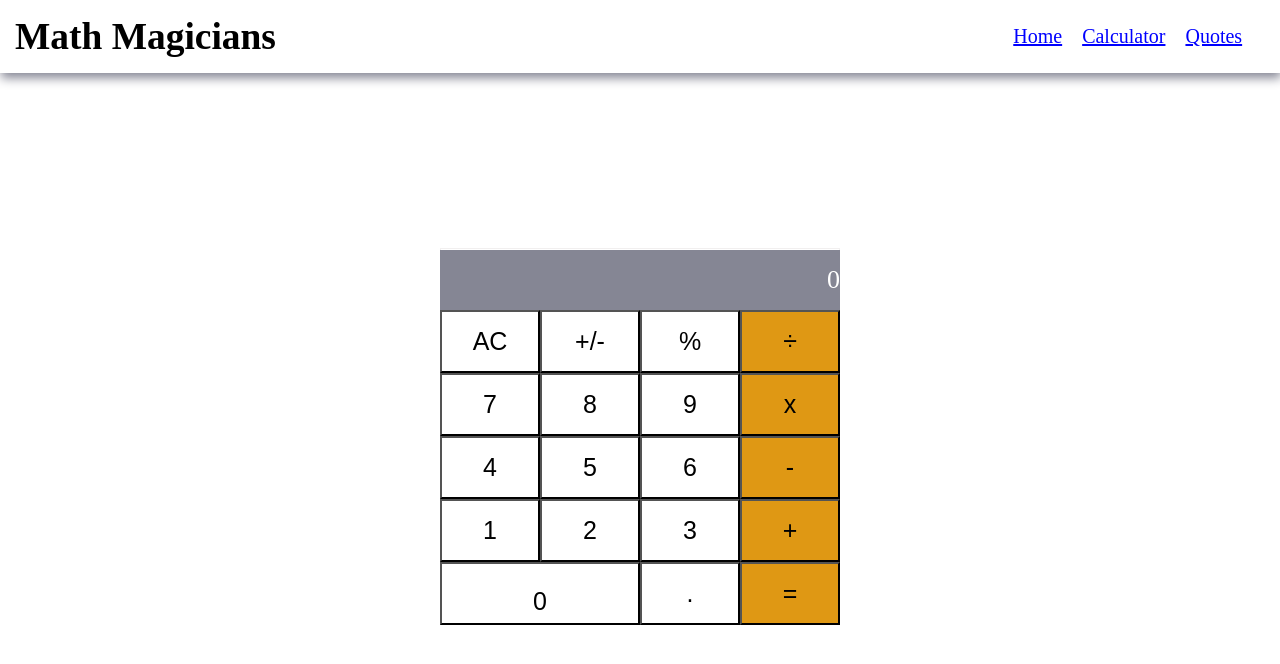
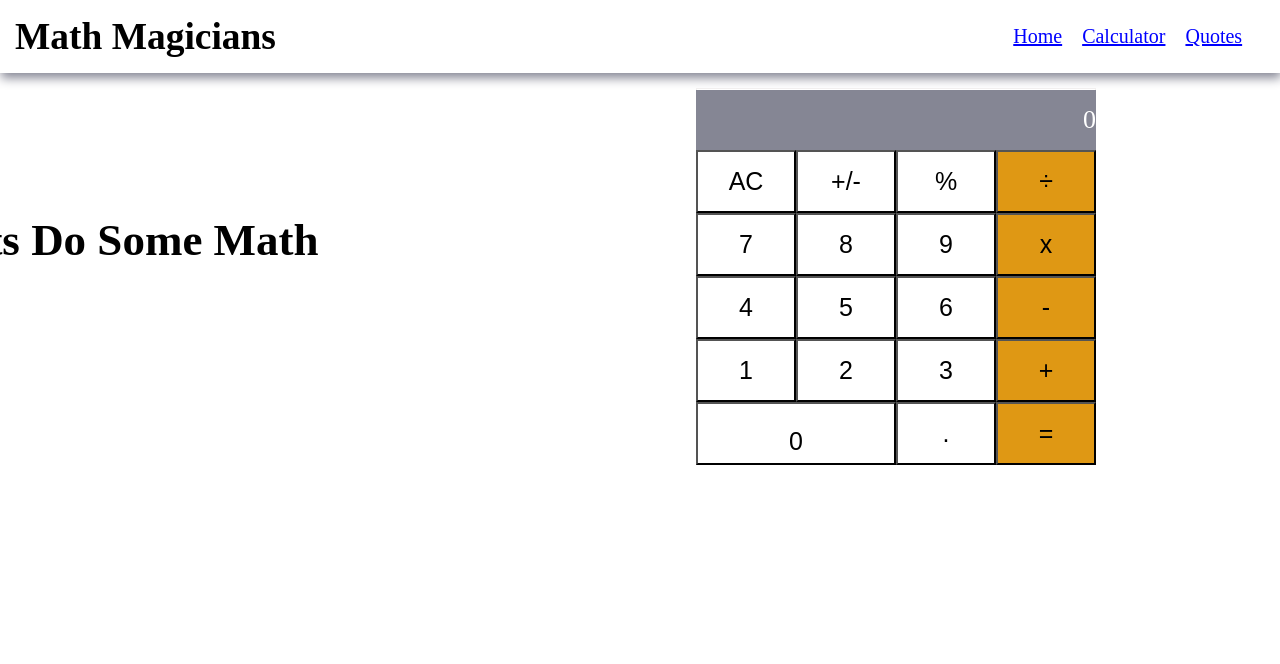
Before and after one commit to iLynette/math_magician, a React (Create React App) app: page /calculator in a window 1280 px wide. Shown: the top 664 px of the page. Built offline with nearby package versions, Linux system fonts and the light colour scheme.

Commit message:
Style calculator page

```diff
--- a/src/components/Calculator.js
+++ b/src/components/Calculator.js
@@ -18,6 +18,10 @@ const Calculator = () => {
   };
 
   return (
+    <>
+      <div className="left">
+        <h2>Lets do some Math</h2>
+      </div>
       <div className="container">
         <div className="input_field">
           {state.total}
@@ -46,6 +50,7 @@ const Calculator = () => {
           <button onClick={handleClick} type="submit" className="equals operator">=</button>
         </div>
       </div>
+    </>
   );
 };
 
--- a/src/index.css
+++ b/src/index.css
@@ -99,8 +99,8 @@
   flex-direction: column;
   justify-content: center;
   align-items: center;
-  top: 50%;
-  left: 50%;
+  top: 30%;
+  left: 70%;
   position: absolute;
   transform: translate(-50%, -50%);
   margin: 0 auto;
@@ -109,6 +109,15 @@
   width: 400px;
   background-color: #fff;
   padding: 1px;
+}
+
+.left {
+  top: 30%;
+  left: 10%;
+  position: absolute;
+  transform: translate(-50%, -50%);
+  font-size: 30px;
+  text-transform: capitalize;
 }
 
 .keypad {
```
Lines whose indentation alone changed are shown as unchanged.
